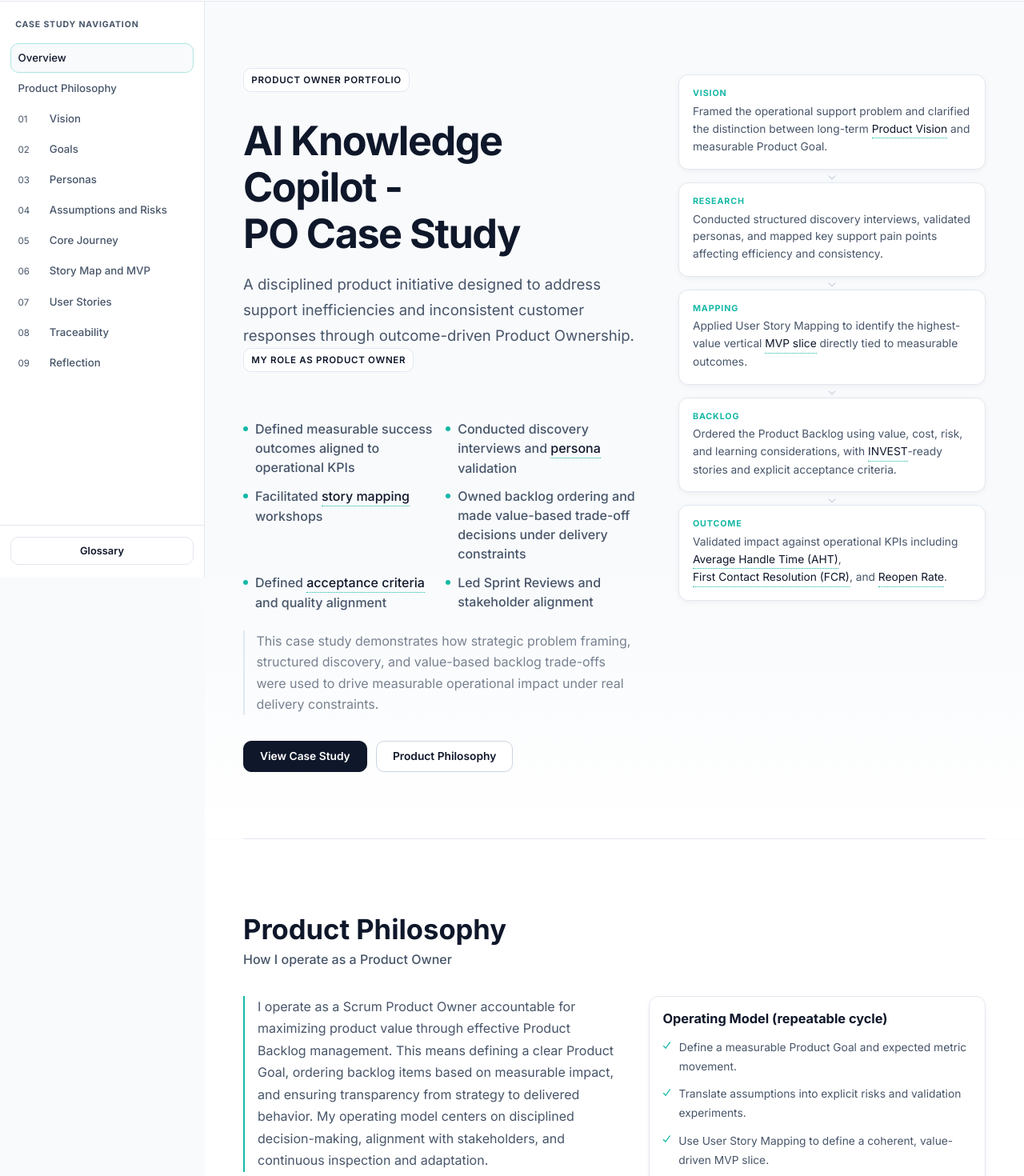
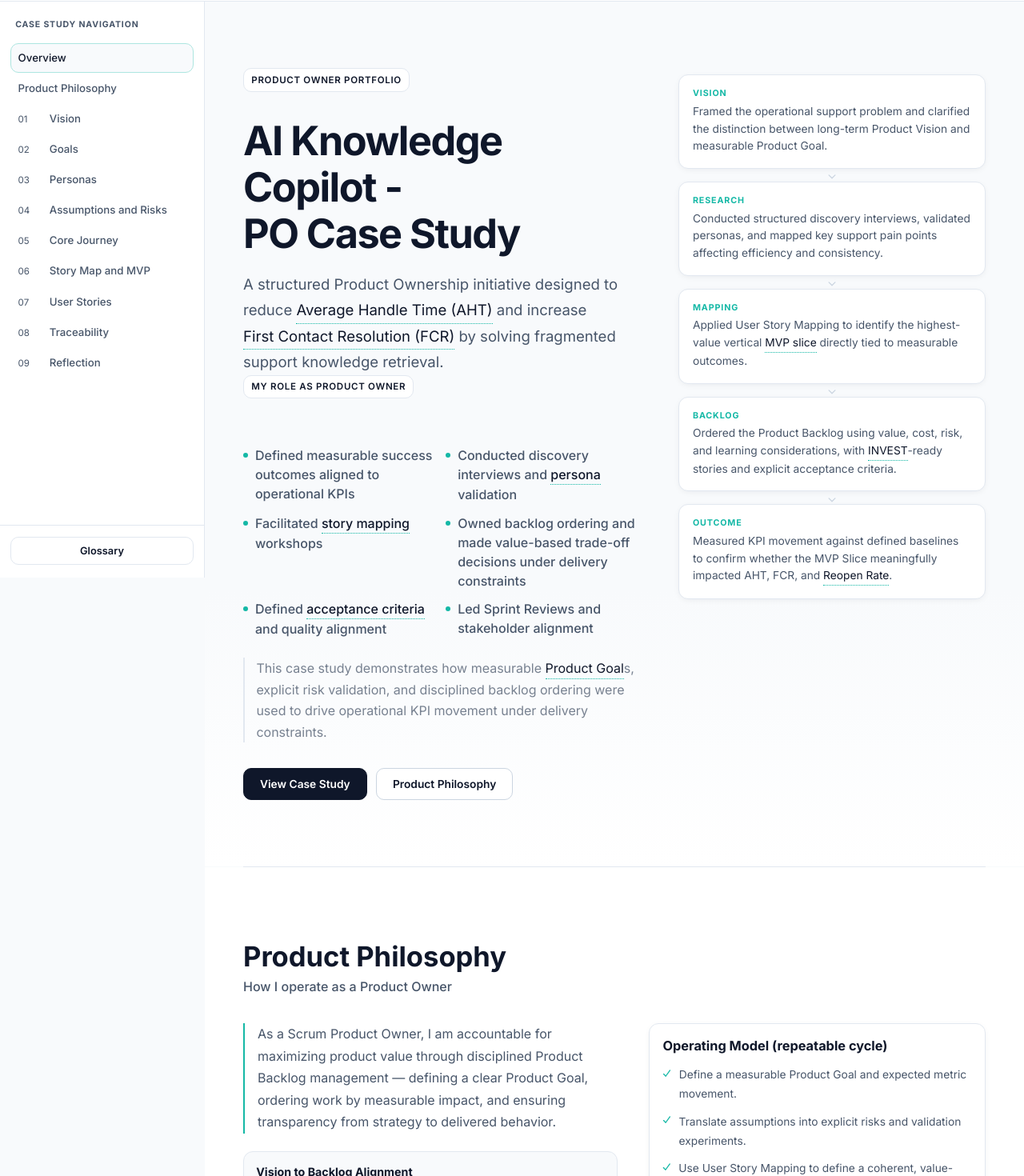
Before and after one commit to HAOlleik/product-owner-portfolio, a React (Vite) app: page /#hero in a window 1280 px wide. Shown: the part 78-1548 px from the top of the page at 80% size. Built offline with nearby package versions, Linux system fonts and the light colour scheme.

Commit message:
some updates

```diff
--- a/src/components/GoalsSection/GoalsSection.module.css
+++ b/src/components/GoalsSection/GoalsSection.module.css
@@ -1,11 +1,33 @@
 .layout {
   display: grid;
-  gap: 1.5rem;
+  gap: 2rem;
+}
+
+.subheading {
+  margin: 0;
+  color: var(--color-primary);
+  font-size: 1.14rem;
+}
+
+.statement {
+  border-left: 4px solid var(--color-accent);
+  border-radius: 12px;
+  background: #f8fafc;
+  padding: 1rem 1rem 1rem 1.1rem;
+}
+
+.statementText {
+  margin: 0;
+  color: var(--color-primary);
+  font-size: 1.02rem;
+  line-height: 1.65;
+  font-weight: 500;
+  font-style: italic;
 }
 
 .kpiGrid {
   display: grid;
-  grid-template-columns: repeat(4, minmax(0, 1fr));
+  grid-template-columns: repeat(auto-fit, minmax(220px, 1fr));
   gap: 0.75rem;
 }
 
@@ -59,12 +81,6 @@
   font-size: 0.85rem;
 }
 
-@media (max-width: 1080px) {
-  .kpiGrid {
-    grid-template-columns: repeat(2, minmax(0, 1fr));
-  }
-}
-
 @media (max-width: 620px) {
   .kpiGrid {
     grid-template-columns: 1fr;
--- a/src/components/GoalsSection/GoalsSection.tsx
+++ b/src/components/GoalsSection/GoalsSection.tsx
@@ -32,6 +32,17 @@ export const GoalsSection = ({
           renderWithGlossaryTerms={renderWithGlossaryTerms}
           paragraphs={content.introParagraphs}
         />
+
+        <div className={styles.statement}>
+          <h3 className={styles.subheading}>Product Goal Statement</h3>
+          <div className={styles.statementText}>
+            <RichText
+              sectionId={content.header.id}
+              renderWithGlossaryTerms={renderWithGlossaryTerms}
+              paragraphs={[content.goalStatement]}
+            />
+          </div>
+        </div>
 
         <div className={styles.kpiGrid}>
           {content.kpis.map((kpi, index) => (
--- a/src/components/PersonasSection/PersonasSection.tsx
+++ b/src/components/PersonasSection/PersonasSection.tsx
@@ -110,7 +110,7 @@ export const PersonasSection = ({
         </div>
 
         <article className={styles.insights}>
-          <h3 className={styles.insightsTitle}>Key Behavioral Insights</h3>
+          <h3 className={styles.insightsTitle}>Validated Behavioral Insights</h3>
           <RichText
             sectionId={content.header.id}
             renderWithGlossaryTerms={renderWithGlossaryTerms}
--- a/src/components/RisksSection/RisksSection.module.css
+++ b/src/components/RisksSection/RisksSection.module.css
@@ -46,8 +46,24 @@
   font-size: 0.86rem;
 }
 
-.narrative {
-  margin-top: 0.75rem;
+.narrativeList {
+  margin: 0.75rem 0 0;
+  padding: 0;
+  list-style: none;
+  display: grid;
+  gap: 0.65rem;
+}
+
+.narrativeCard {
+  border: 1px solid var(--color-border);
+  border-radius: 12px;
+  background: #ffffff;
+  padding: 0.9rem;
+}
+
+.criticalList {
+  display: grid;
+  gap: 0.85rem;
 }
 
 .critical {
--- a/src/content/caseStudy.ts
+++ b/src/content/caseStudy.ts
@@ -24,19 +24,11 @@ export const caseStudyContent: CaseStudyContent = {
   },
   navItems: [
     { label: "Overview", anchorId: "hero", sectionNumber: "" },
-    {
-      label: "Product Philosophy",
-      anchorId: "philosophy",
-      sectionNumber: "",
-    },
+    { label: "Product Philosophy", anchorId: "philosophy", sectionNumber: "" },
     { label: "Vision", anchorId: "vision", sectionNumber: "01" },
     { label: "Goals", anchorId: "goals", sectionNumber: "02" },
     { label: "Personas", anchorId: "personas", sectionNumber: "03" },
-    {
-      label: "Assumptions and Risks",
-      anchorId: "assumptions",
-      sectionNumber: "04",
-    },
+    { label: "Assumptions and Risks", anchorId: "assumptions", sectionNumber: "04"},
     { label: "Core Journey", anchorId: "journey", sectionNumber: "05" },
     { label: "Story Map and MVP", anchorId: "storymap", sectionNumber: "06" },
     { label: "User Stories", anchorId: "stories", sectionNumber: "07" },
@@ -50,7 +42,7 @@ export const caseStudyContent: CaseStudyContent = {
       "PO Case Study",
     ],
     subtitle:
-      "A disciplined product initiative designed to address support inefficiencies and inconsistent customer responses through outcome-driven Product Ownership.",
+      "A structured Product Ownership initiative designed to reduce Average Handle Time (AHT) and increase First Contact Resolution (FCR) by solving fragmented support knowledge retrieval.",
     roleTitle: "My Role as Product Owner",
     highlights: [
       "Defined measurable success outcomes aligned to operational KPIs",
@@ -61,7 +53,7 @@ export const caseStudyContent: CaseStudyContent = {
       "Led Sprint Reviews and stakeholder alignment",
     ],
     supportText:
-      "This case study demonstrates how strategic problem framing, structured discovery, and value-based backlog trade-offs were used to drive measurable operational impact under real delivery constraints.",
+      "This case study demonstrates how measurable Product Goals, explicit risk validation, and disciplined backlog ordering were used to drive operational KPI movement under delivery constraints.",
     ctaPrimary: {
       label: "View Case Study",
       targetId: "vision",
@@ -94,7 +86,7 @@ export const caseStudyContent: CaseStudyContent = {
       {
         label: "Outcome",
         description:
-          "Validated impact against operational KPIs including Average Handle Time (AHT), First Contact Resolution (FCR), and Reopen Rate.",
+          "Measured KPI movement against defined baselines to confirm whether the MVP Slice meaningfully impacted AHT, FCR, and Reopen Rate.",
       },
     ],
   },
@@ -103,17 +95,17 @@ export const caseStudyContent: CaseStudyContent = {
     title: "Product Philosophy",
     subtitle: "How I operate as a Product Owner",
     narrative:
-      "I operate as a Scrum Product Owner accountable for maximizing product value through effective Product Backlog management. This means defining a clear Product Goal, ordering backlog items based on measurable impact, and ensuring transparency from strategy to delivered behavior. My operating model centers on disciplined decision-making, alignment with stakeholders, and continuous inspection and adaptation.",
+      "As a Scrum Product Owner, I am accountable for maximizing product value through disciplined Product Backlog management — defining a clear Product Goal, ordering work by measurable impact, and ensuring transparency from strategy to delivered behavior.",
     principles: [
       {
         title: "Vision to Backlog Alignment",
         description:
-          "Every backlog item must trace directly to a Product Goal and a measurable outcome. As Product Owner, I am accountable for ordering the backlog to reflect value, risk, and learning priorities while maintaining transparency across stakeholders and the Scrum Team.",
+          "Every backlog item must trace directly to a Product Goal and measurable outcome. I order work based on value, cost, risk, and learning impact — ensuring alignment across stakeholders and the Scrum Team.",
       },
       {
         title: "Conversation-First Requirements",
         description:
-          "User stories serve as collaboration anchors rather than complete specifications. Following Cohn’s conversation-first approach and Ron Jeffries’ “Card, Conversation, Confirmation” model, written stories initiate dialogue, and Acceptance Criteria clarify expectations without replacing team discussion.",
+          "User stories are conversation starters — not specifications. Written stories anchor discussion, and Acceptance Criteria clarify expectations without replacing team collaboration.",
       },
       {
         title: "Outcome over Output",
@@ -133,47 +125,8 @@ export const caseStudyContent: CaseStudyContent = {
       "Use User Story Mapping to define a coherent, value-driven MVP slice.",
       "Order the Product Backlog based on value, cost, risk, and learning.",
       "Ensure stories meet INVEST quality and include explicit Acceptance Criteria.",
-      "Maintain end-to-end traceability from Product Goal to delivered increment.",
+      "Maintain end-to-end traceability from Product Goal → backlog capability → Acceptance Criteria → measurable outcome.",
     ]
-  },
-  structure: {
-    sectionId: "structure",
-    title: "How This Case Study Is Structured",
-    cards: [
-      {
-        step: "Step 1",
-        title: "Vision and Goals",
-        description:
-          "Define strategic context, desired outcomes, and measurable success before solution design.",
-        icon: "compass",
-        accent: "blue",
-      },
-      {
-        step: "Step 2",
-        title: "Research and Personas",
-        description:
-          "Validate assumptions through interviews and convert proto-personas into evidence-backed personas.",
-        icon: "user",
-        accent: "purple",
-      },
-      {
-        step: "Step 3",
-        title: "Story Mapping and MVP",
-        description:
-          "Use User Story Mapping to prioritize the MVP Slice that best validates value and risk.",
-        icon: "list-check",
-        accent: "orange",
-      },
-      {
-        step: "Step 4",
-        title: "Backlog and Traceability",
-        description:
-          "Translate scope into INVEST stories with Acceptance Criteria and explicit outcome linkage.",
-        icon: "code-branch",
-        accent: "teal",
-      },
-    ],
-    footerHint: "Scroll to review each artifact and decision trail.",
   },
   vision: {
     header: {
@@ -181,31 +134,16 @@ export const caseStudyContent: CaseStudyContent = {
       sectionNumber: "01",
       title: "Strategic Vision",
       subtitle: "Problem framing and long-term direction",
-      artifacts: [
-        {
-          id: "vision",
-          label: "Vision Statement",
-          filename: artifactFiles.vision,
-          description: "Formal vision statement and strategic context.",
-        },
-        {
-          id: "vision-board",
-          label: "Vision Board",
-          filename: artifactFiles.visionBoard,
-          description:
-            "Visual map of opportunities, constraints, and outcomes.",
-        },
-      ],
+      artifacts: [],
     },
     introParagraphs: [
-      "This section defines strategic intent before solution detail. Product Vision vs Product Goal framing was used to separate long-term direction from near-term execution targets.",
     ],
     problemContext: [
       "Support agents spend significant time searching fragmented knowledge sources, which slows responses and reduces consistency.",
       "The compounding effect is operational drag: slower resolution, lower confidence, and uneven customer experience quality.",
     ],
     visionStatement:
-      "Enable support agents to deliver accurate, consistent answers in seconds by surfacing context-relevant knowledge with transparent citations and clear confidence signals.",
+      "Empower SaaS customer support teams to deliver fast, consistent, and citation-backed answers through an AI knowledge copilot grounded in approved internal knowledge sources — replacing fragmented documentation workflows and unreliable generic AI tools.",
     strategicIntent: [
       {
         title: "Business Impact",
@@ -239,46 +177,27 @@ export const caseStudyContent: CaseStudyContent = {
       sectionNumber: "02",
       title: "Measurable Product Goals",
       subtitle: "Outcome targets used for prioritization",
-      artifacts: [
-        {
-          id: "goal",
-          label: "Goal Definition",
-          filename: artifactFiles.goal,
-          description: "Goal metrics, baselines, and measurement method.",
+      artifacts: [],
     },
-      ],
-    },
-    introParagraphs: [
-      "The team committed to explicit outcome metrics before selecting scope. MVP Slice decisions were made against expected movement in service quality and operational efficiency.",
-    ],
+    introParagraphs: [],
+    goalStatement:
+      "Within 6 months, improve SaaS customer support efficiency by enabling agents to resolve common questions in under 30 seconds using citation-backed AI assistance — targeting a 35% reduction in Average Handle Time and a 15% increase in First Contact Resolution.",
     kpis: [
       {
         metric: "Average Handle Time (AHT)",
-        target: "30-40% reduction",
+        target: "35% reduction",
         directionLabel: "Reduction Target",
         rationale: "Lower search overhead and faster response composition.",
       },
       {
         metric: "First Contact Resolution (FCR)",
-        target: "10-20% increase",
+        target: "15% increase",
         directionLabel: "Increase Target",
         rationale: "Higher answer confidence and quality at first response.",
       },
-      {
-        metric: "Reopen Rate",
-        target: "15% reduction",
-        directionLabel: "Reduction Target",
-        rationale: "More accurate answers with clearer contextual grounding.",
-      },
-      {
-        metric: "Agent Confidence Score",
-        target: "25% improvement",
-        directionLabel: "Improvement Target",
-        rationale: "Citation visibility and controllable AI assistance.",
-      },
     ],
     prioritizationNote:
-      "Prioritization favored work that moved AHT and FCR simultaneously while protecting quality through Acceptance Criteria. Lower-signal ideas were deferred until the initial MVP Slice validated core assumptions.",
+      "Backlog prioritization favored work expected to move AHT and FCR simultaneously while protecting answer quality through explicit Acceptance Criteria. Lower-signal ideas were deferred until the MVP validated core assumptions.",
   },
   personas: {
     header: {
@@ -286,17 +205,10 @@ export const caseStudyContent: CaseStudyContent = {
       sectionNumber: "03",
       title: "User Research and Personas",
       subtitle: "From assumptions to validated user models",
-      artifacts: [
-        {
-          id: "personas",
-          label: "Personas",
-          filename: artifactFiles.personas,
-          description: "Research-backed persona sheets and evidence summary.",
-        },
-      ],
+      artifacts: [],
     },
     introParagraphs: [
-      "Discovery started with assumptions and proto-personas, then evolved into validated personas through interviews and task analysis. Persona vs Proto-Persona clarity prevented premature certainty during planning.",
+      "Discovery began with proto-persona hypotheses and evolved into validated ones through 5 structured interviews and workflow walkthroughs with SaaS support professionals.",
     ],
     personas: [
       {
@@ -314,11 +226,11 @@ export const caseStudyContent: CaseStudyContent = {
         pains: [
           "Context switching across multiple knowledge sources.",
           "Conflicting guidance between docs and internal chat threads.",
-          "Uncertainty when AI output does not explain evidence.",
+          "Reduced trust when AI output lacks clear supporting evidence.",
         ],
         success: [
-          "Lower Average Handle Time (AHT) without reducing answer quality.",
-          "Higher First Contact Resolution (FCR) with fewer escalations.",
+          "Resolve tickets faster without sacrificing answer quality.",
+          "Higher First Contact Resolution with fewer escalations.",
         ],
       },
       {
@@ -340,7 +252,7 @@ export const caseStudyContent: CaseStudyContent = {
         ],
         success: [
           "Reduced Reopen Rate and clearer Traceability to backlog decisions.",
-          "Evidence that training effort maps to measurable team performance.",
+          "Clear linkage between process changes and measurable team performance.",
         ],
       },
     ],
@@ -356,34 +268,36 @@ export const caseStudyContent: CaseStudyContent = {
       sectionNumber: "04",
       title: "Assumptions and Risk Management",
       subtitle: "Validation strategy for uncertain decisions",
-      artifacts: [
-        {
-          id: "risks",
-          label: "Risk Register",
-          filename: artifactFiles.risks,
-          description: "Assumption log, risk scoring, and mitigation plan.",
-        },
-      ],
+      artifacts: [],
     },
     introParagraphs: [
-      "Assumptions vs Risks were tracked explicitly to avoid hidden decision debt. Each critical assumption had a validation method and success threshold before scale investment.",
+      "Assumptions and risks were tracked explicitly to avoid hidden decision debt. Each critical assumption included a defined validation method and measurable success threshold before scaling investment.",
     ],
     assumptions: [
       "Agents will adopt AI guidance when citations are transparent and verifiable.",
-      "Reducing search time will improve Average Handle Time (AHT) and First Contact Resolution (FCR).",
-      "Existing knowledge quality is sufficient for an initial MVP Slice with targeted curation.",
+      "Reducing search time is the primary lever for improving Average Handle Time (AHT) and First Contact Resolution (FCR).",
+      "Existing knowledge quality is sufficient to support reliable AI answers in an initial MVP slice with targeted curation.",
     ],
     riskNarrative: [
-      "If trust assumptions fail, adoption drops even when answer quality is technically strong.",
-      "If search is not the dominant bottleneck, expected metric movement will underperform and reprioritization is required.",
+      "If trust assumptions fail, adoption drops regardless of technical answer quality.",
+      "If search is not the dominant bottleneck, expected metric movement will underperform, requiring backlog reprioritization.",
     ],
-    criticalAssumption: {
+    criticalAssumptions: [
+      {
         title: "Critical Assumption: Agent Trust in AI Guidance",
         validationMethod:
           "Run moderated scenario testing with support agents and observe citation checks, override behavior, and confidence ratings after each task.",
         successCriteria:
           "At least 80% of participants report confidence in cited answers and fewer than 20% perform a redundant manual search before responding.",
       },
+      {
+        title: "Critical Assumption: Search Time Is the Primary Bottleneck",
+        validationMethod:
+          "Shadow agents and measure time spent on search versus response composition across common ticket types.",
+        successCriteria:
+          "Search activity accounts for more than 40% of handling time on common tickets.",
+      },
+    ],
   },
   journey: {
     header: {
@@ -391,23 +305,16 @@ export const caseStudyContent: CaseStudyContent = {
       sectionNumber: "05",
       title: "Core User Journey",
       subtitle: "Primary workflow from ticket intake to resolution",
-      artifacts: [
-        {
-          id: "journey",
-          label: "Journey Map",
-          filename: artifactFiles.journey,
-          description: "Detailed end-to-end journey map with pain points.",
-        },
-      ],
+      artifacts: [],
     },
     introParagraphs: [
-      "The journey model was used as the reference frame for User Story Mapping and Acceptance Criteria decisions.",
+      "This core journey served as the reference frame for Story Mapping and Acceptance Criteria decisions.",
     ],
     steps: [
       {
         title: "Ticket Received",
         description:
-          "Agent opens a customer ticket requiring domain knowledge retrieval.",
+          "Agent receives a customer ticket requiring domain knowledge.",
         icon: "ticket",
         accent: "blue",
       },
@@ -435,14 +342,14 @@ export const caseStudyContent: CaseStudyContent = {
       {
         title: "Respond",
         description:
-          "Agent adapts content to customer context and sends a final response.",
+          "Agent adapts the cited answer to the customer context and responds.",
         icon: "reply",
         accent: "green",
       },
       {
         title: "Resolve",
         description:
-          "Case is resolved with quality safeguards and metric tracking for Traceability.",
+          "Customer issue is resolved without escalation or follow-up.",
         icon: "check",
         accent: "accent",
       },
@@ -454,57 +361,13 @@ export const caseStudyContent: CaseStudyContent = {
       sectionNumber: "06",
       title: "Story Mapping and MVP Slice",
       subtitle: "Scope selection for highest learning value",
-      artifacts: [
-        {
-          id: "story-map",
-          label: "Story Map",
-          filename: artifactFiles.storyMap,
-          description:
-            "User Story Mapping board and release slicing decisions.",
-        },
-      ],
+      artifacts: [],
     },
     introParagraphs: [
-      "User Story Mapping was used to identify a coherent MVP Slice that tests trust and speed assumptions before expanding scope.",
+      "User Story Mapping was used to identify a coherent MVP Slice. The MVP slice was intentionally constrained to validate the Agent Trust and Search Bottleneck assumptions before expanding feature depth.",
     ],
-    focusLabel: "MVP Focus: trust and speed validation",
-    embed: {
-      title: "Story map board embed",
-      embedUrl: "",
-      fallbackUrl: "/artifacts/story-map.pdf",
-    },
-    activities: [
-      {
-        title: "Ask Question",
-        items: [
-          { label: "Natural language input", inMvp: true },
-          { label: "Query suggestions", inMvp: false },
-        ],
-      },
-      {
-        title: "Get Answer",
-        items: [
-          { label: "AI-generated response", inMvp: true },
-          { label: "Source citations", inMvp: true },
-        ],
-      },
-      {
-        title: "Verify",
-        items: [
-          { label: "Open source documents", inMvp: true },
-          { label: "Confidence rating", inMvp: false },
-        ],
-      },
-      {
-        title: "Use Answer",
-        items: [
-          { label: "Copy response into ticket tool", inMvp: true },
-          { label: "Answer history", inMvp: false },
-        ],
-      },
-    ],
-    legend:
-      "Highlighted items represent MVP Slice scope. Muted items are post-MVP backlog candidates.",
+    embedTitle: "Whimsical story map board",
+    embedUrl: "https://whimsical.com/embed/X2LmBjyKEA7Wfy1H47adJW",
   },
   userStories: {
     header: {
```
Also changed, not shown: src/components/RisksSection/RisksSection.tsx (+23 -8 lines), src/components/StoryMapSection/StoryMapSection.module.css (+5 -104 lines), src/components/StoryMapSection/StoryMapSection.tsx (+9 -51 lines), src/types/caseStudy.ts (+5 -23 lines). Lines whose indentation alone changed are shown as unchanged.
